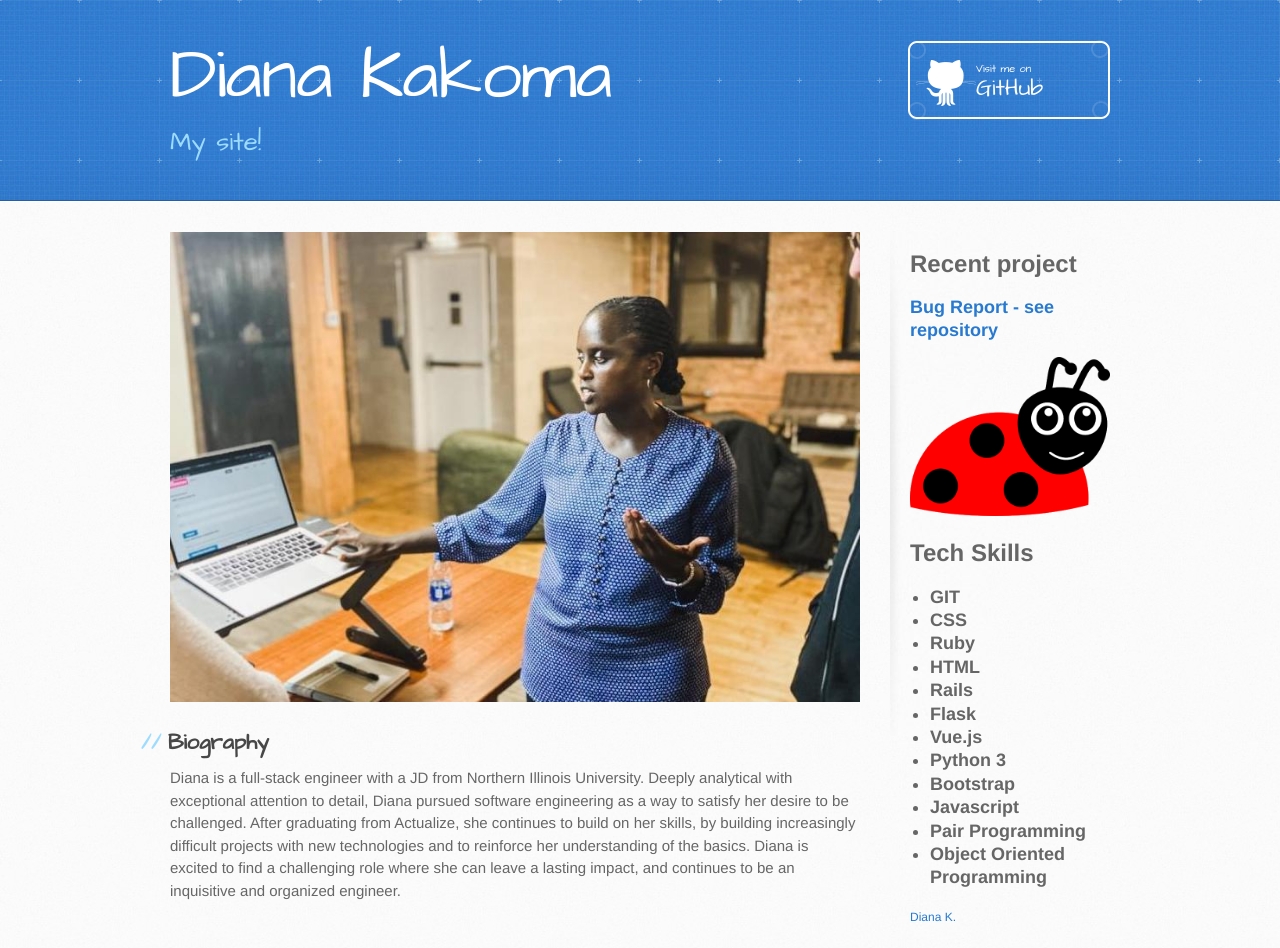
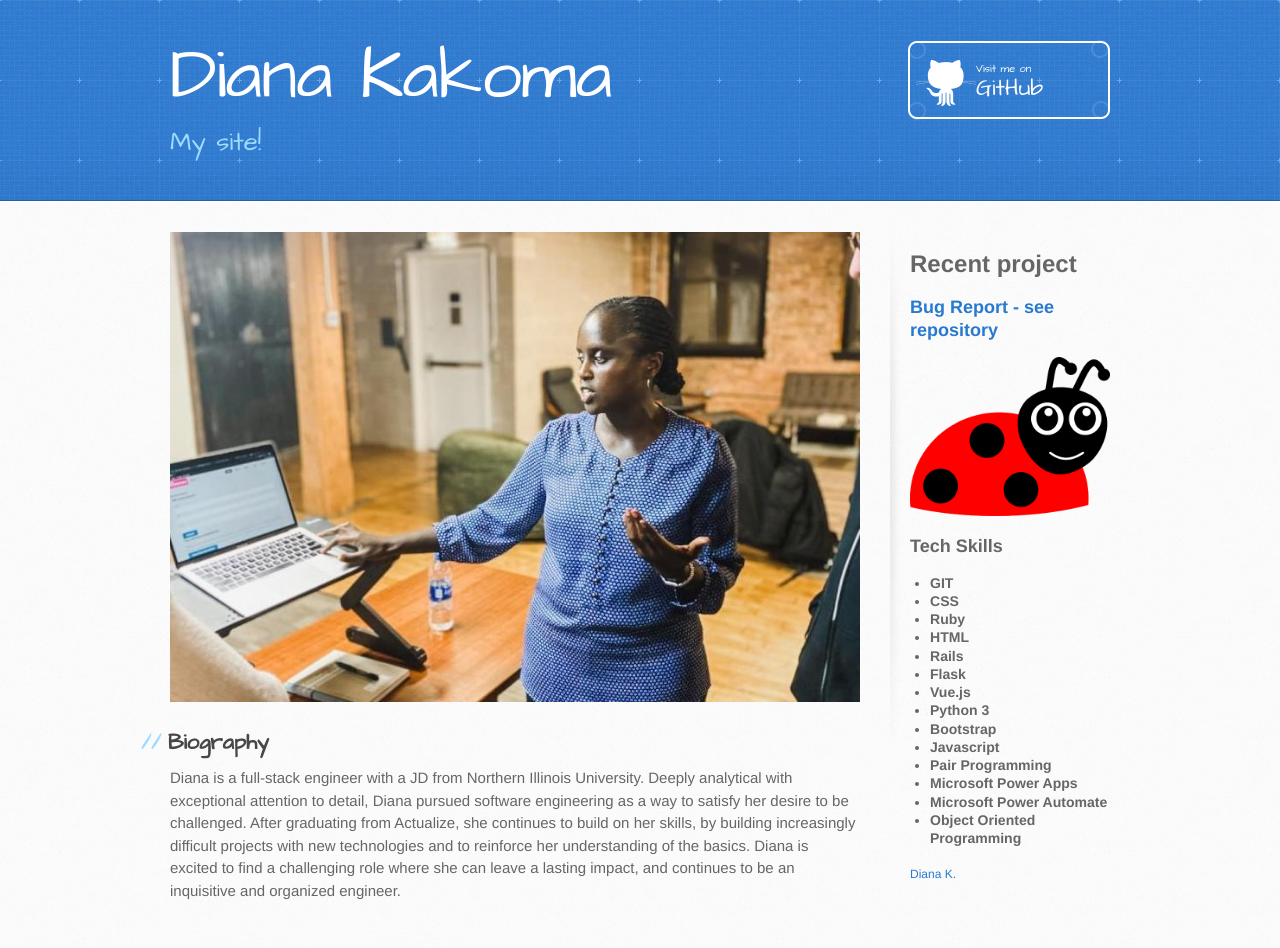
Before and after one commit to dianakakoma/dianakakoma.github.io, a Jekyll site: the page built from index.html, in a window 1280 px wide. Built offline with Jekyll 4.4.1, drawn with Linux system fonts in a browser that asks for light colours; comment, search, counter and statistics services are not loaded; after the commit the page ends 925 px from its top, so only the background shows below that.

Commit message:
Update default.html
Updated skills list

```diff
--- a/_layouts/default.html
+++ b/_layouts/default.html
@@ -40,8 +40,8 @@
           <a href="https://github.com/dianakakoma/bug_report3.21"> <img src="/images/happy-ladybug.png" width="100%" height="auto"> </a>
           <!-- <h3> Code Signal: <a href=https://app.codesignal.com/profile/diana_k13>profile</a></h3> -->
 
-          <h1>Tech Skills</h1>
-          <h2>
+          <h2>Tech Skills</h2>
+          <h3>
           <ul>
 
               <li>GIT</li>
@@ -55,10 +55,12 @@
               <li>Bootstrap</li>
               <li>Javascript</li>
               <li>Pair Programming</li>
+              <li>Microsoft Power Apps</li>
+              <li>Microsoft Power Automate</li>
               <li>Object Oriented Programming</li>
 
             </ul>
-          </h2>
+          </h3>
 
 
           <!-- LinkedIn Badge -->
```
